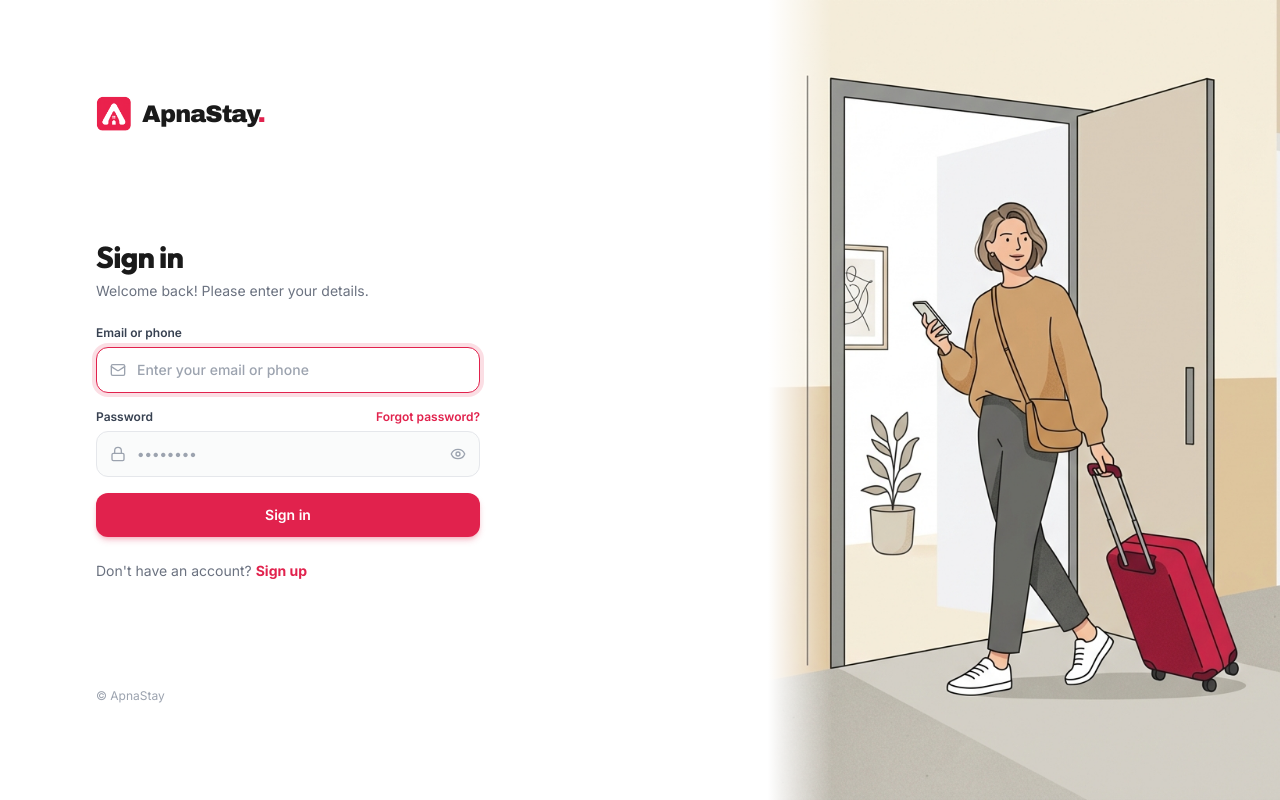
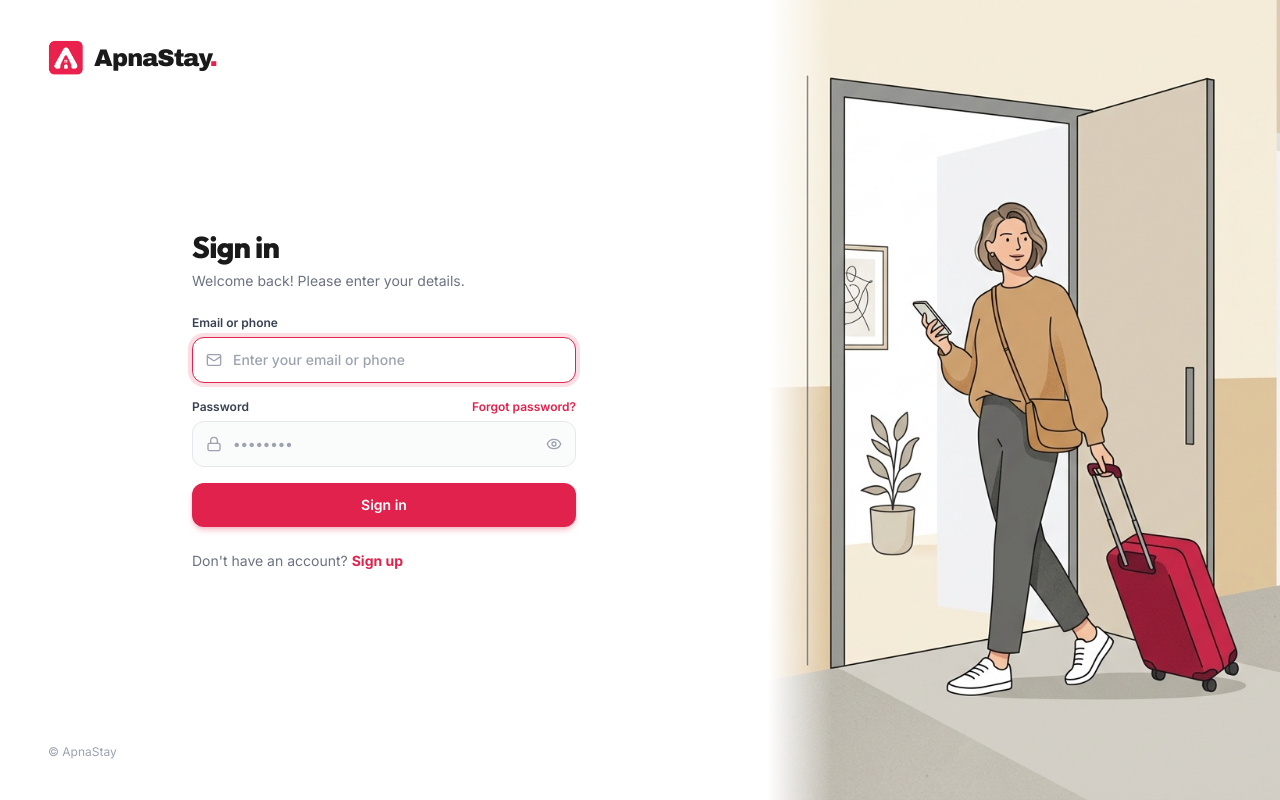
Before and after one commit to amannex/apnastay, a Next.js app: page /login in a window 1280 px wide. Built offline with nearby package versions, Linux system fonts and the light colour scheme; no server answers.

Commit message:
style(login): center-align content in 60% section and position logo at top-left

```diff
--- a/src/views/LoginPage.tsx
+++ b/src/views/LoginPage.tsx
@@ -153,11 +153,12 @@ export default function LoginPage() {
     <div className="min-h-screen bg-white text-[#1A1A1A] flex flex-col lg:flex-row selection:bg-[#E1224D]/15 selection:text-[#E1224D]">
 
       {/* ========================================================================= */}
-      {/* LEFT 60%: MINIMAL, CLEAN CANVAS (NO CARD BOX, NO MULTI-STEP)              */}
+      {/* LEFT 60%: CONTENT CENTER-ALIGNED WITH LOGO ON TOP-LEFT                   */}
       {/* ========================================================================= */}
-      <div className="w-full lg:w-[60%] min-h-screen flex flex-col justify-between p-6 sm:p-10 lg:p-16 xl:p-24 z-10">
+      <div className="w-full lg:w-[60%] min-h-screen relative flex items-center justify-center p-6 sm:p-10 z-10">
 
-        {/* Top: Logo */}
+        {/* Top-Left: Logo */}
+        <div className="absolute top-6 left-6 sm:top-8 sm:left-10 lg:top-10 lg:left-12 z-20">
           <Link href="/" className="inline-flex items-center gap-2.5 group w-fit transition-transform">
             <img
               src="/logo-icon.png"
@@ -168,9 +169,10 @@ export default function LoginPage() {
               ApnaStay<span className="text-[#E1224D]">.</span>
             </span>
           </Link>
+        </div>
 
-        {/* Center: Simple Minimal Form (Sitting Directly on Page Canvas) */}
-        <div className="w-full max-w-sm mx-auto lg:mx-0 my-auto py-8">
+        {/* Center: Simple Minimal Form (Center-Aligned in 60% Screen) */}
+        <div className="w-full max-w-sm mx-auto py-12">
 
           <h1 className="text-3xl font-extrabold tracking-tight text-[#1A1A1A]">
             Sign in
@@ -303,8 +305,8 @@ export default function LoginPage() {
           </p>
         </div>
 
-        {/* Bottom spacer for balance */}
-        <div className="hidden lg:block text-xs text-gray-400">
+        {/* Bottom-Left: Copyright */}
+        <div className="absolute bottom-6 left-6 sm:bottom-8 sm:left-10 lg:bottom-10 lg:left-12 text-xs text-gray-400">
           © ApnaStay
         </div>
       </div>
```
Lines whose indentation alone changed are shown as unchanged.
